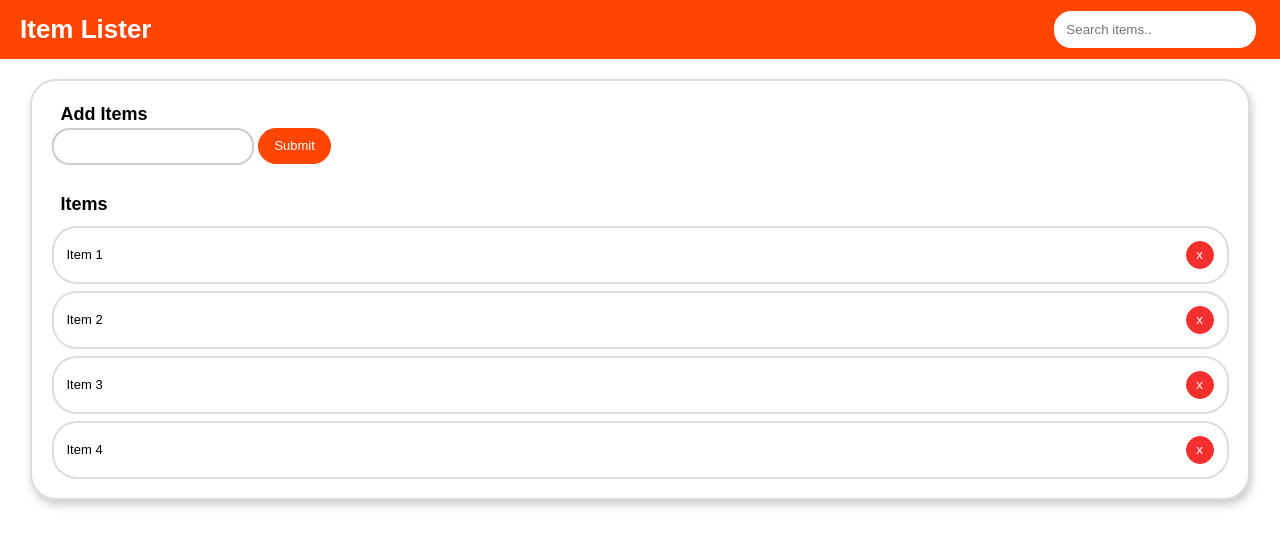
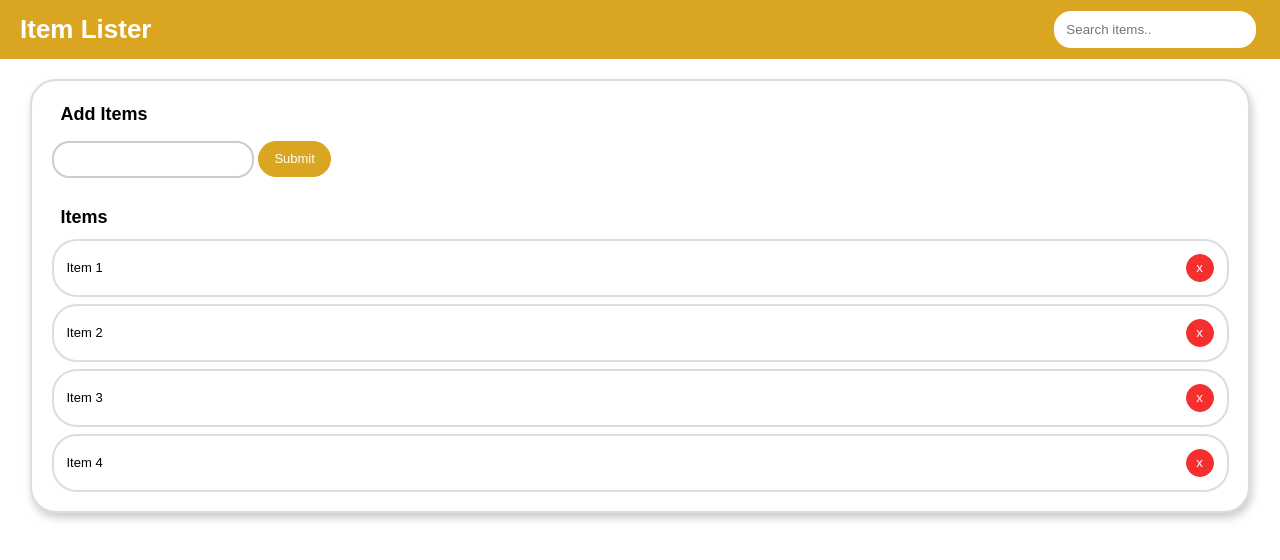
Before and after one commit to bravo-stack/Item-Lister, a plain HTML site: page index.html in a window 1280 px wide. Drawn offline with Linux system fonts and the light colour scheme.

Commit message:
i changed the header, and submit botton bg-color, from orange to gold, and also added a new class, warn-text, for our js script

```diff
--- a/css/style.css
+++ b/css/style.css
@@ -11,7 +11,7 @@ body {
 }
 
 #main-header {
-    background-color: rgb(255, 69, 0);
+    background-color: goldenrod;
     display: flex;
     justify-content: space-between;
     align-items: center;
@@ -54,9 +54,16 @@ input[type="search"] {
     margin-left: 0.5em;
 }
 
+.warn-text {
+    color: red;
+    font-size: 20px;
+    margin: 10px;
+}
+
 .form-inline {
     display: flex;
     margin-bottom: 2em;
+    margin-top: 13px;
 }
 
 .form-control {
@@ -69,8 +76,8 @@ input[type="search"] {
 }
 
 .btn {
-    border: 1px solid #ff4500;
-    background-color: #ff4500;
+    border: 1px solid goldenrod;
+    background-color: goldenrod;
     color: white;
     height: 2.8em;
     padding: 0.2em 1.2em;
```
